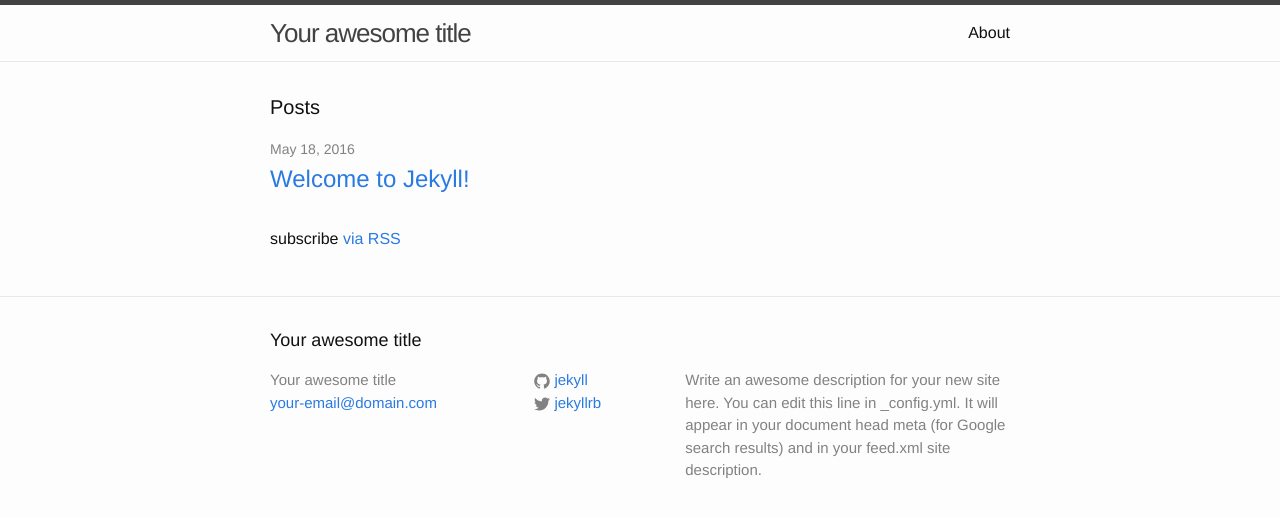
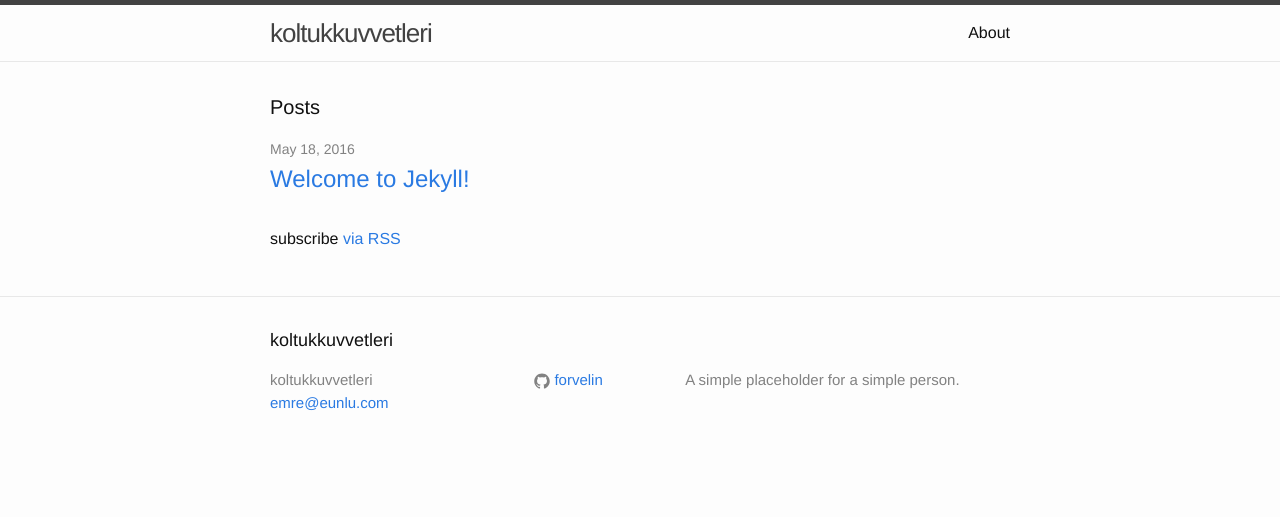
Before and after one commit to forvelin/forvelin.github.io, a Jekyll site: the page built from index.html, in a window 1280 px wide. Shown: the top 517 px of the page. Built offline with Jekyll 4.4.1, drawn with Linux system fonts in a browser that asks for light colours.

Commit message:
initial config edit

```diff
--- a/_config.yml
+++ b/_config.yml
@@ -6,16 +6,13 @@
 # 'jekyll serve'. If you change this file, please restart the server process.
 
 # Site settings
-title: Your awesome title
-email: your-email@domain.com
+title: koltukkuvvetleri
+email: emre@eunlu.com
 description: > # this means to ignore newlines until "baseurl:"
-  Write an awesome description for your new site here. You can edit this
-  line in _config.yml. It will appear in your document head meta (for
-  Google search results) and in your feed.xml site description.
+             A simple placeholder for a simple person.
 baseurl: "" # the subpath of your site, e.g. /blog
 url: "http://yourdomain.com" # the base hostname & protocol for your site
-twitter_username: jekyllrb
-github_username:  jekyll
+github_username:  forvelin
 
 # Build settings
 markdown: kramdown
```
